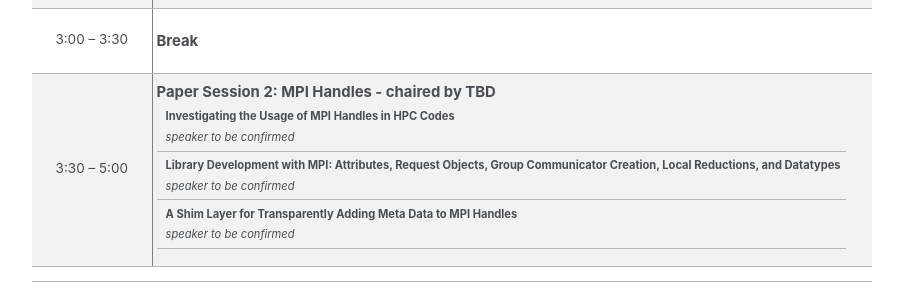
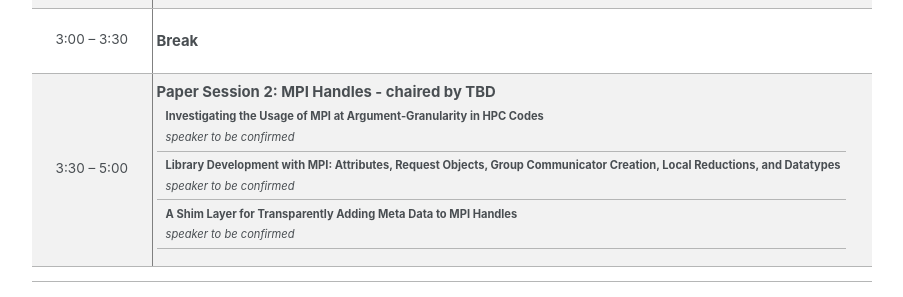
Before and after one commit to eurompi23/eurompi23.github.io, a Jekyll site: the page built from _pages/program.md, in a window 1280 px wide and 900 px high, scrolled down 1333 px. Shown: the part 151-448 px from the top of the window, without its empty margins (96-999 px from the left). Built offline with Jekyll 4.4.1, drawn with Linux system fonts in a browser that asks for light colours; cached includes are drawn as plain includes.

Commit message:
Change a paper title

```diff
--- a/_pages/program.md
+++ b/_pages/program.md
@@ -284,7 +284,7 @@ Zoom link (coming soon)</td>
           <table style="border:0px; width:100%"><tbody>
             <tr>
               <td>
-                <div style="font-weight:bold;font-size:1.10em;padding-left:4px">Investigating the Usage of MPI Handles in HPC Codes</div>
+                <div style="font-weight:bold;font-size:1.10em;padding-left:4px">Investigating the Usage of MPI at Argument-Granularity in HPC Codes</div>
                 <div style="padding-top:4px;padding-left:4px;font-size:1.10em;font-style:italic">speaker to be confirmed</div>
               </td>
             </tr>
```
